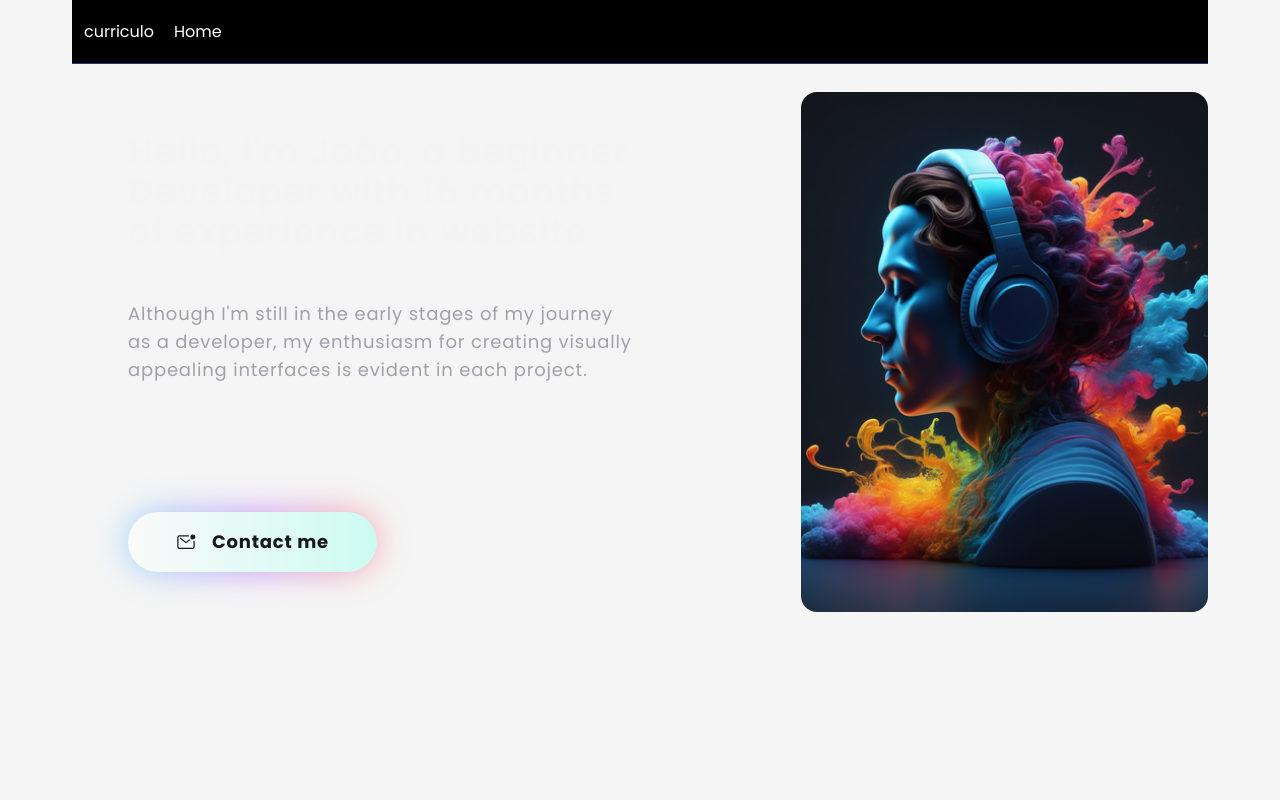
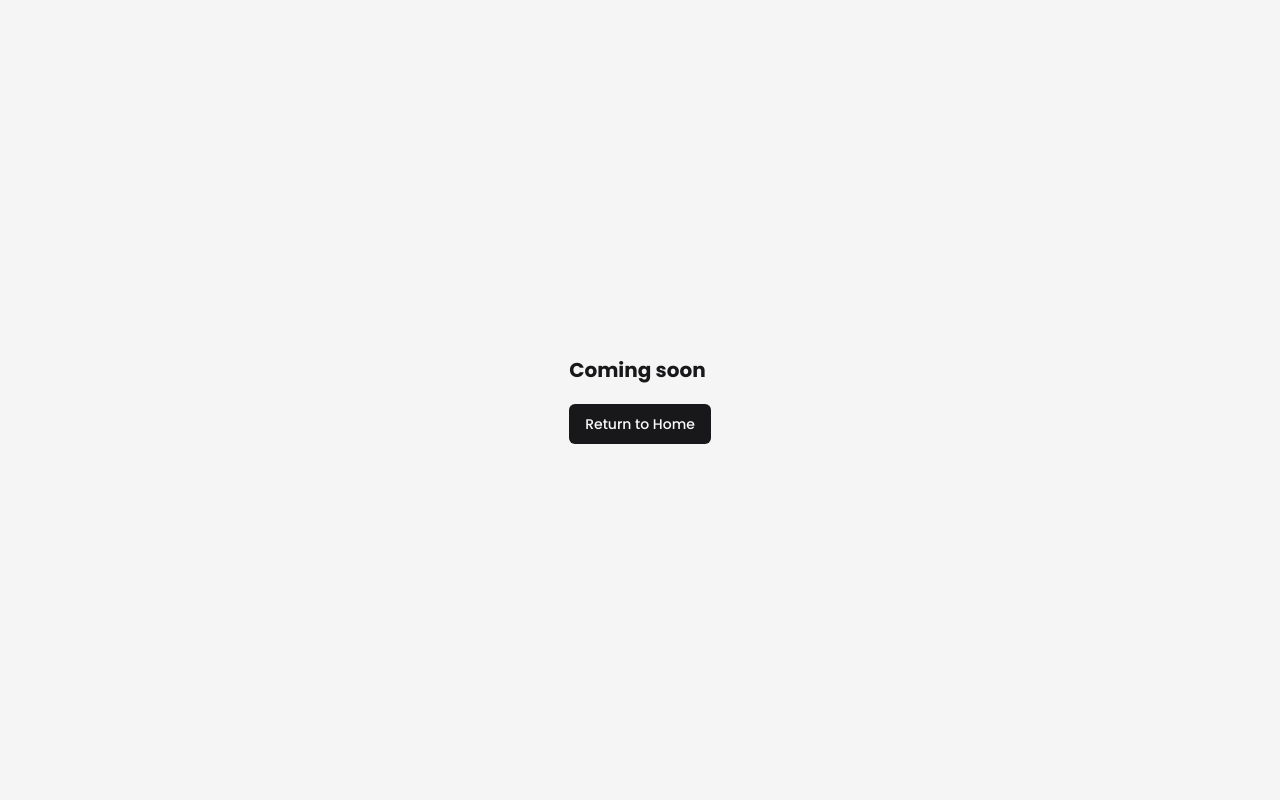
Before and after one commit to JoaoOliveiraskt/personal-portfolio, a Next.js app: page /profile in a window 1280 px wide. Shown: the top 800 px of the page. Built offline with nearby package versions, Linux system fonts and the light colour scheme.

Commit message:
style: add profile page update

```diff
--- a/app/profile/page.tsx
+++ b/app/profile/page.tsx
@@ -1,15 +1,12 @@
-import Link from "next/link";
-import BentoLayout from "@/components/main/BentoLayout";
+import { Button } from "@/components/ui/button";
 
 export default function Profile() {
-    return (
-        <main className="min-h-screen w-full p-10 sm:p-4 space-y-8 sm:pt-10 space-x-4  sm:space-x-0">
-           <header className="z-50 bg-black max-w-[71rem] border-b border-b-blue-900  px-3 sm:px-3 fixed left-0 right-0 top-0 h-16 m-auto flex items-center space-x-5">
-           <Link href="/profile/curriculo" className="text-white text-center">curriculo</Link>
-            <Link href="/" className="text-white text-center">Home</Link>
-           </header>
-
-            <BentoLayout/>
-        </main>
-    )
+  return (
+    <main className="min-h-screen w-full sm:p-4 flex items-center justify-center">
+      <div className="flex flex-col space-y-5">
+        <h1 className="text-xl text-primary font-bold">Coming soon</h1>
+        <a href="/"><Button>Return to Home</Button></a>
+      </div>
+    </main>
+  );
 }
```
Also changed, not shown: components/main/BentoLayout.tsx (+1 -8 lines).
